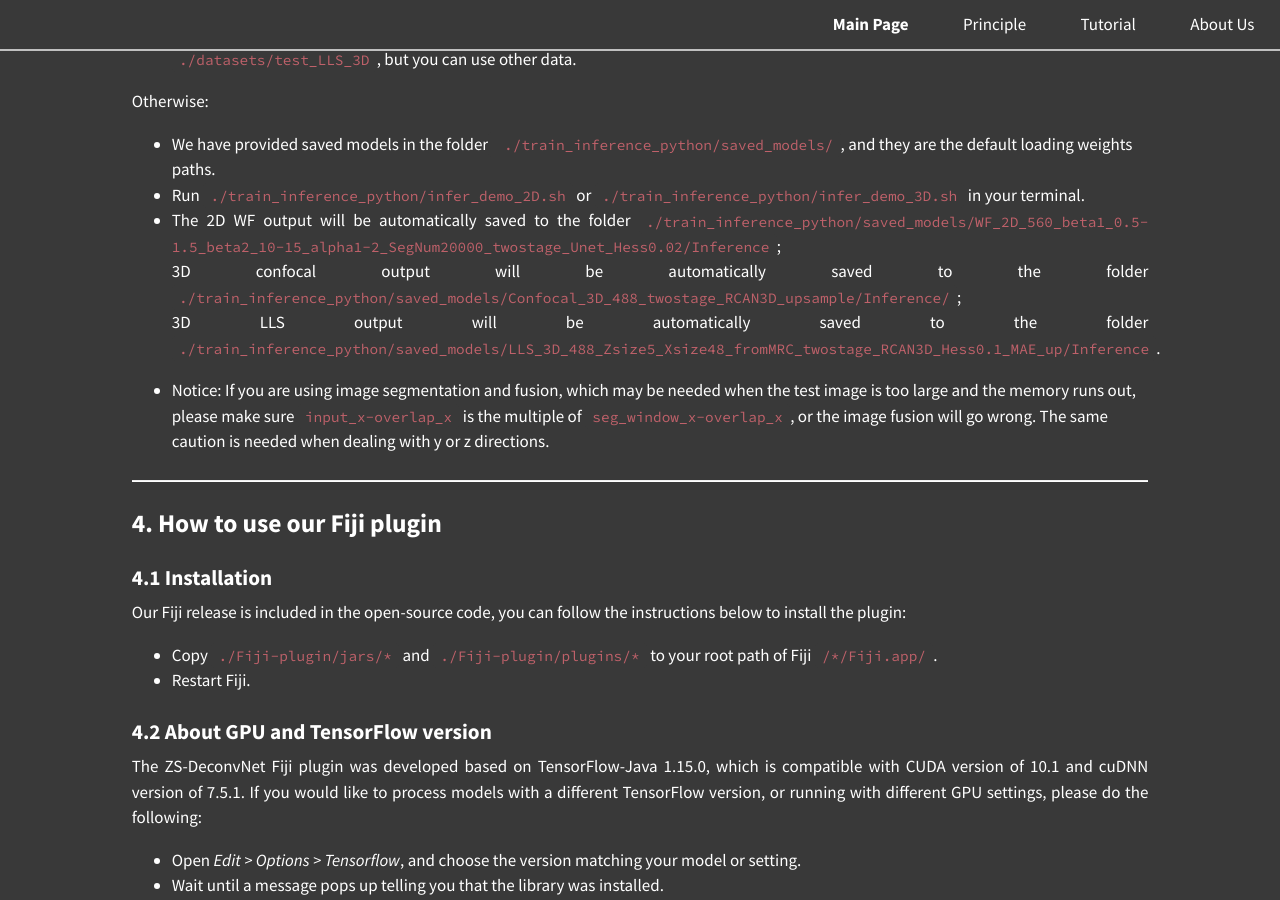
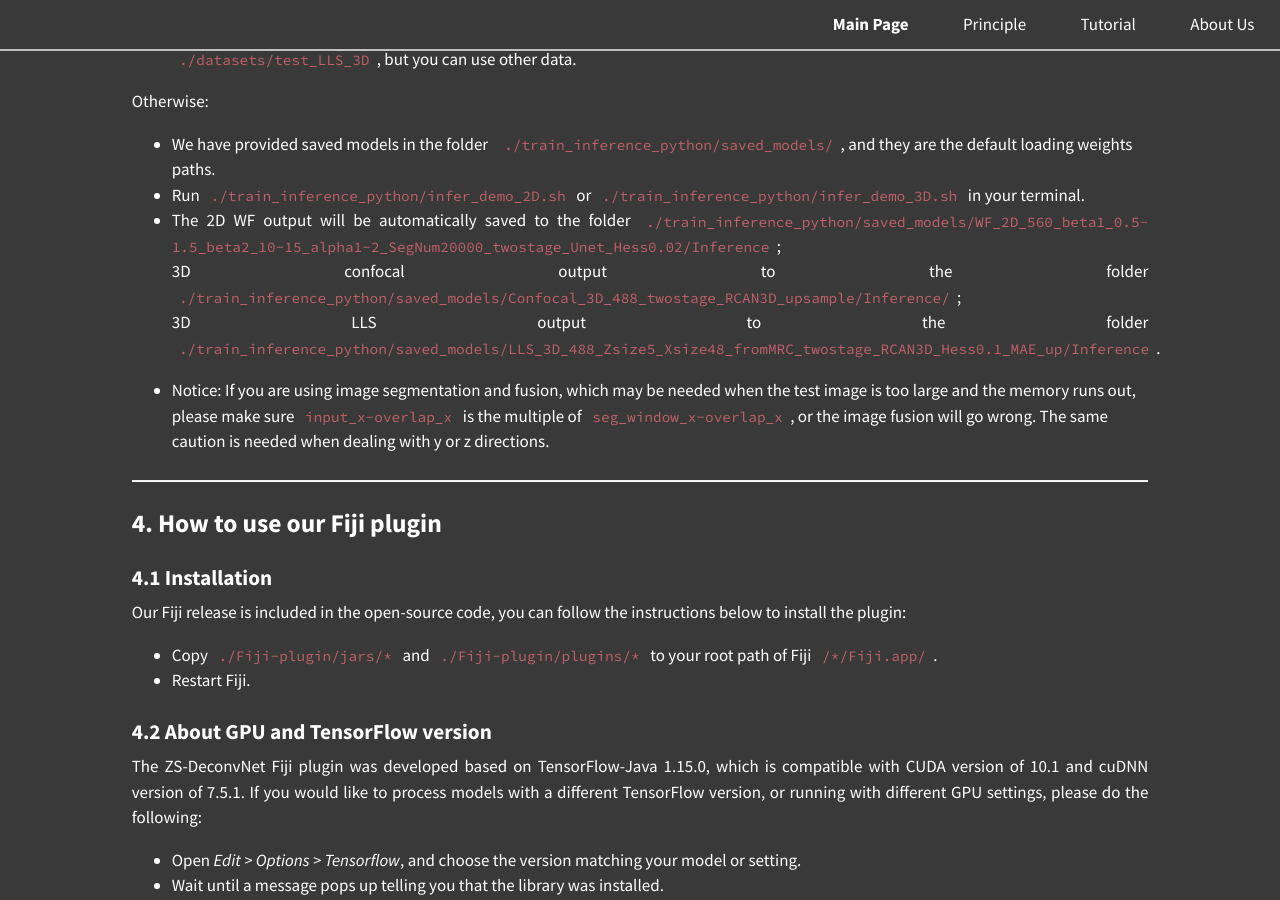
Before and after one commit to TristaZeng/ZS-DeconvNet-page, a Jekyll site: the page built from Tutorial.md, in a window 1280 px wide and 900 px high, scrolled down 3090 px. Built offline with Jekyll 4.4.1, drawn with Linux system fonts in a browser that asks for light colours.

Commit message:
tutorial break

```diff
--- a/Tutorial.md
+++ b/Tutorial.md
@@ -132,8 +132,8 @@ Otherwise:
 + We have provided saved models in the folder<code style="background-color:#393939;"> ./train_inference_python/saved_models/</code>, and they are the default loading weights paths.
 + Run <code style="background-color:#393939;">./train_inference_python/infer_demo_2D.sh</code> or <code style="background-color:#393939;">./train_inference_python/infer_demo_3D.sh</code> in your terminal.
 + The 2D WF output will be automatically saved to the folder <code style="background-color:#393939;">./train_inference_python/saved_models/WF_2D_560_beta1_0.5-1.5_beta2_10-15_alpha1-2_SegNum20000_twostage_Unet_Hess0.02/Inference</code>; <br>
-3D confocal output will be automatically saved to the folder <code style="background-color:#393939;">./train_inference_python/saved_models/Confocal_3D_488_twostage_RCAN3D_upsample/Inference/</code>; <br>
-3D LLS output will be automatically saved to the folder <code style="background-color:#393939;">./train_inference_python/saved_models/LLS_3D_488_Zsize5_Xsize48_fromMRC_twostage_RCAN3D_Hess0.1_MAE_up/Inference</code>.
+3D confocal output to the folder <code style="background-color:#393939;">./train_inference_python/saved_models/Confocal_3D_488_twostage_RCAN3D_upsample/Inference/</code>; <br>
+3D LLS output to the folder <code style="background-color:#393939;">./train_inference_python/saved_models/LLS_3D_488_Zsize5_Xsize48_fromMRC_twostage_RCAN3D_Hess0.1_MAE_up/Inference</code>.
 
 + Notice: If you are using image segmentation and fusion, which may be needed when the test image is too large and the memory runs out, please make sure <code style="background-color:#393939;">input_x-overlap_x</code> is the multiple of <code style="background-color:#393939;">seg_window_x-overlap_x</code>, or the image fusion will go wrong. The same caution is needed when dealing with y or z directions.
 
```
